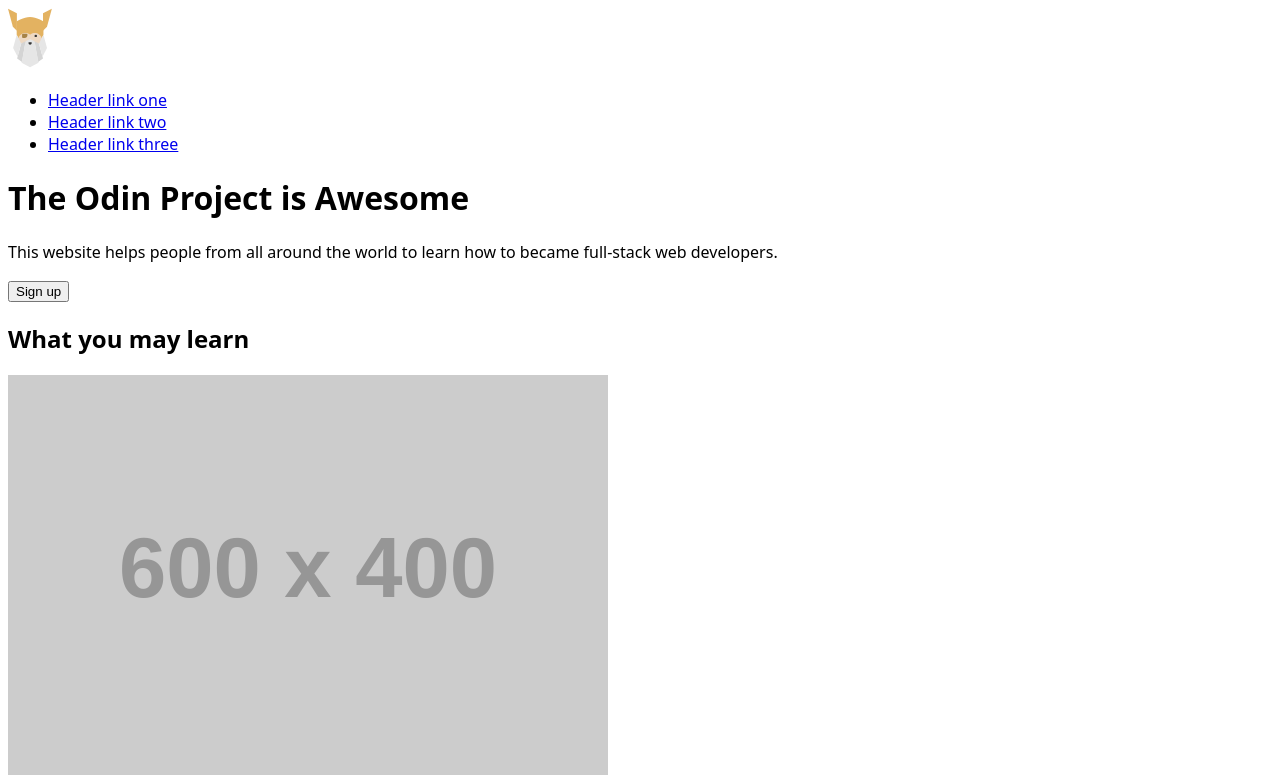
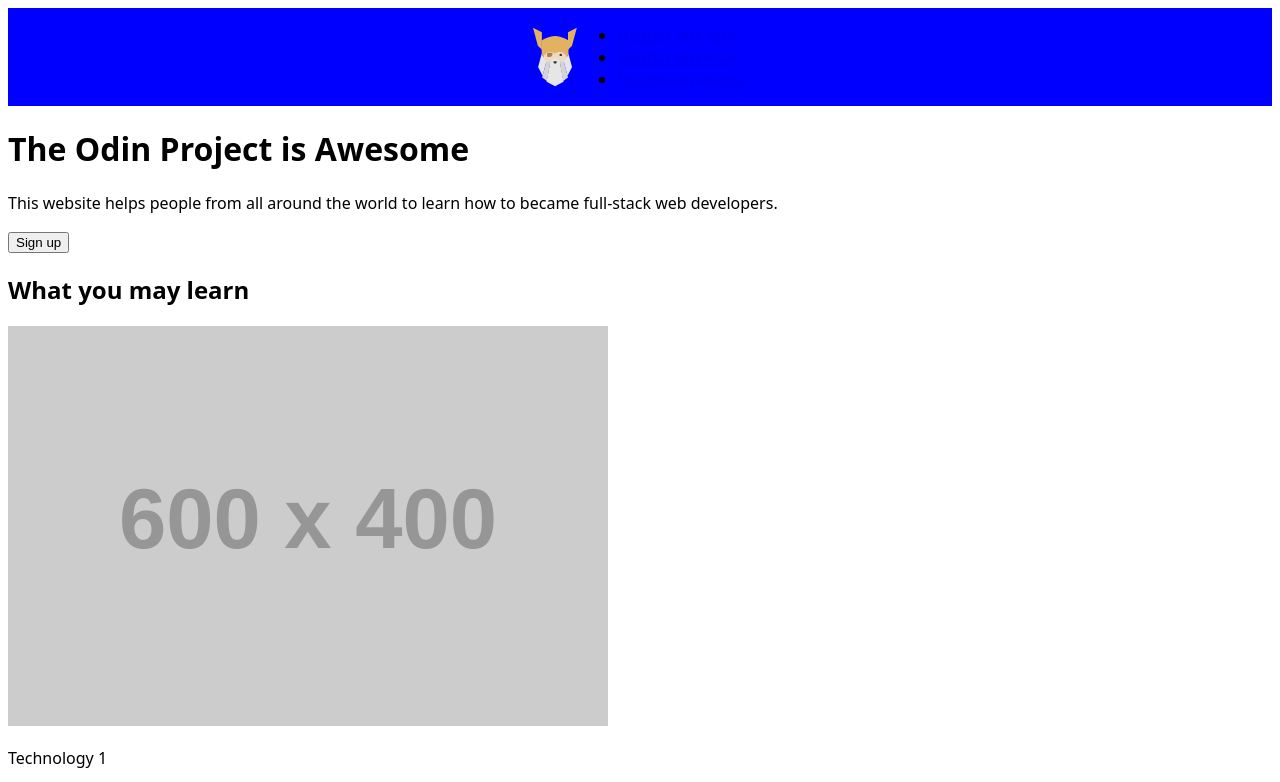
Before and after one commit to reyespinosa1996/LandingPage, a plain HTML site: page index.html in a window 1280 px wide. Shown: the top 782 px of the page. Drawn offline with Linux system fonts and the light colour scheme.

Commit message:
Change style file location and some minor bug fixes

```diff
--- a/index.html
+++ b/index.html
@@ -5,13 +5,13 @@
     <meta charset="UTF-8">
     <meta name="viewport" content="width=device-width, initial-scale=1.0">
     <title>The Odin Project Tribute Page</title>
-    <link rel="stylesheet" href="./style.css">
+    <link rel="stylesheet" href="./styles/style.css">
 </head>
 
 <body>
-    <div class="header">
+    <div class="header-area">
         <img src="./images/odin-icon-22b41941.svg" alt="The Odin Project logo">
-        <div class="Header Links">
+        <div class="header-links">
             <ul>
                 <li><a href="#">Header link one</a></li>
                 <li><a href="#">Header link two</a></li>
```
